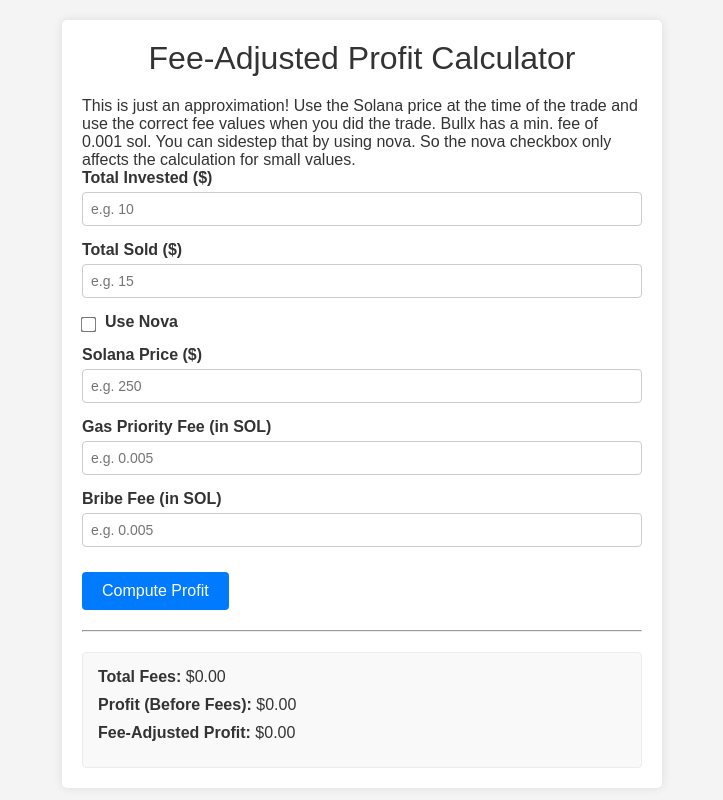
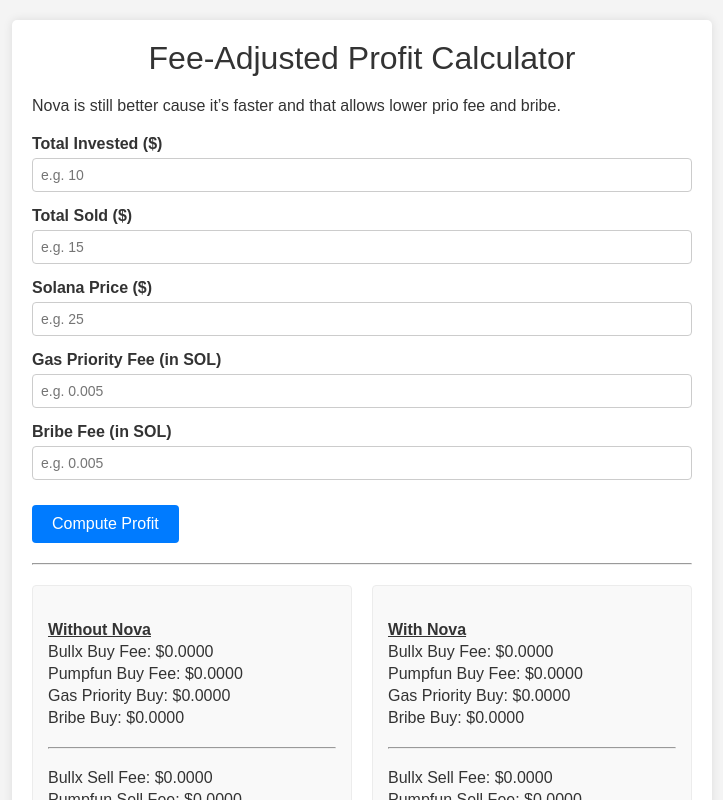
Before and after one commit to aleph-8/aleph-8.github.io, a plain HTML site: page fee-adjusted-profit.html in a window 1280 px wide. Both pictures are taken after a click on the button "Compute Profit". Shown: the top 800 px of the page, without its empty margins (278-1001 px from the left). Drawn offline with Linux system fonts and the light colour scheme.

Commit message:
now reporting more info

```diff
--- a/fee-adjusted-profit.html
+++ b/fee-adjusted-profit.html
@@ -20,7 +20,7 @@
         }
 
         .container {
-            max-width: 600px;
+            max-width: 700px;
             margin: 0 auto;
             background: #fff;
             border-radius: 5px;
@@ -32,6 +32,10 @@
             text-align: center;
             margin-bottom: 20px;
             font-weight: normal;
+        }
+
+        .description {
+            margin-bottom: 20px;
         }
 
         .form-group {
@@ -60,17 +64,6 @@
             outline: none;
         }
 
-        .checkbox-group {
-            display: flex;
-            align-items: center;
-            margin: 10px 0;
-        }
-
-        .checkbox-group input[type="checkbox"] {
-            margin-right: 10px;
-            transform: scale(1.2);
-        }
-
         .btn {
             display: inline-block;
             background: #007bff;
@@ -87,21 +80,36 @@
             background: #0056b3;
         }
 
+        hr {
+            margin: 20px 0;
+        }
+
+        .result-header {
+            margin-top: 20px;
+            font-weight: bold;
+            text-decoration: underline;
+        }
+
+        .fee-line {
+            margin: 4px 0;
+        }
+
+        .results-grid {
+            display: grid;
+            grid-template-columns: 1fr 1fr;
+            gap: 20px;
+        }
+
         .result-container {
-            margin-top: 20px;
             padding: 15px;
             background: #f9f9f9;
             border: 1px solid #ececec;
             border-radius: 4px;
         }
 
-        .result-container p {
-            margin-bottom: 10px;
-            font-size: 16px;
-        }
-
-        hr {
-            margin: 20px 0;
+        .footer-note {
+            margin-top: 20px;
+            font-style: italic;
         }
     </style>
 </head>
@@ -110,8 +118,8 @@
 
     <div class="container">
         <h1>Fee-Adjusted Profit Calculator</h1>
-        <span>This is just an approximation! Use the Solana price at the time of the trade and use the correct fee values when you did the trade.</span>
-        <span>Bullx has a min. fee of 0.001 sol. You can sidestep that by using nova. So the nova checkbox only affects the calculation for small values.</span>
+        <p class="description">Nova is still better cause it’s faster and that allows lower prio fee and bribe.</p>
+
         <div class="form-group">
             <label for="invested">Total Invested ($)</label>
             <input id="invested" type="number" step="any" placeholder="e.g. 10">
@@ -122,14 +130,9 @@
             <input id="sold" type="number" step="any" placeholder="e.g. 15">
         </div>
 
-        <div class="checkbox-group">
-            <input id="novaCheck" type="checkbox">
-            <label for="novaCheck" style="display: inline;">Use Nova</label>
-        </div>
-
         <div class="form-group">
             <label for="solanaPrice">Solana Price ($)</label>
-            <input id="solanaPrice" type="number" step="any" placeholder="e.g. 250">
+            <input id="solanaPrice" type="number" step="any" placeholder="e.g. 25">
         </div>
 
         <div class="form-group">
@@ -146,47 +149,61 @@
 
         <hr>
 
-        <div id="result" class="result-container"></div>
+        <div class="results-grid">
+            <div id="resultNoNova" class="result-container"></div>
+            <div id="resultNova" class="result-container"></div>
+        </div>
+
+        <p class="footer-note">Compare both results above. Typically, Nova is faster with potentially lower priority/bribe fees.</p>
     </div>
 
     <script>
+        // Computes the bullx fee depending on whether Nova is used
+        function bullxFee(amount, solanaPrice, withNova) {
+            // If Nova is used => 1% fee, no minimum
+            if (withNova) {
+                return 0.01 * amount;
+            }
+            // Otherwise, 1% or at least 0.001 SOL worth of USD
+            const feeInDollars = 0.01 * amount;
+            const minDollars = 0.001 * solanaPrice;
+            return (feeInDollars < minDollars) ? minDollars : feeInDollars;
+        }
+
+        // Main compute function
         function computeProfit() {
             // Read inputs
             const invested = parseFloat(document.getElementById("invested").value) || 0;
             const sold = parseFloat(document.getElementById("sold").value) || 0;
-            const novaChecked = document.getElementById("novaCheck").checked;
             const solanaPrice = parseFloat(document.getElementById("solanaPrice").value) || 0;
             const gasPriority = parseFloat(document.getElementById("gasPriority").value) || 0;
             const bribeFee = parseFloat(document.getElementById("bribeFee").value) || 0;
 
-            // Function to compute bullx fee (in dollars) for a given $ amount
-            function bullxFee(amount) {
-                if (novaChecked) {
-                    // If Nova is checked, just 1% of amount (no min)
-                    return 0.01 * amount;
-                } else {
-                    // Otherwise, 1% of amount, but at least 0.001 SOL worth of USD
-                    const feeInDollars = 0.01 * amount;
-                    const minDollars = 0.001 * solanaPrice;
-                    return (feeInDollars < minDollars) ? minDollars : feeInDollars;
-                }
-            }
+            // We'll compute the scenario WITHOUT Nova and WITH Nova
+            const resultsNoNova = calculateScenario(invested, sold, solanaPrice, gasPriority, bribeFee, false);
+            const resultsNova = calculateScenario(invested, sold, solanaPrice, gasPriority, bribeFee, true);
 
-            // Compute buy fees in $
-            const bullxBuy = bullxFee(invested);
+            // Render the results
+            displayResults('resultNoNova', resultsNoNova, 'Without Nova');
+            displayResults('resultNova', resultsNova, 'With Nova');
+        }
+
+        function calculateScenario(invested, sold, solanaPrice, gasPriority, bribeFee, withNova) {
+            // Buy fees
+            const bullxBuy = bullxFee(invested, solanaPrice, withNova);
             const pumpfunBuy = 0.01 * invested;
             const gasPrioBuy = gasPriority * solanaPrice;
             const bribeBuy = bribeFee * solanaPrice;
 
-            // Compute sell fees in $
-            const bullxSell = bullxFee(sold);
+            // Sell fees
+            const bullxSell = bullxFee(sold, solanaPrice, withNova);
             const pumpfunSell = 0.01 * sold;
             const gasPrioSell = gasPriority * solanaPrice;
             const bribeSell = bribeFee * solanaPrice;
 
             // Sum total fees
             const totalFees = bullxBuy + pumpfunBuy + gasPrioBuy + bribeBuy +
-                bullxSell + pumpfunSell + gasPrioSell + bribeSell;
+                              bullxSell + pumpfunSell + gasPrioSell + bribeSell;
 
             // Raw profit
             const rawProfit = sold - invested;
@@ -194,13 +211,40 @@
             // Fee-adjusted profit
             const feeAdjustedProfit = rawProfit - totalFees;
 
-            // Update result display
-            const resultDiv = document.getElementById("result");
-            resultDiv.innerHTML = `
-        <p><strong>Total Fees:</strong> $${totalFees.toFixed(2)}</p>
-        <p><strong>Profit (Before Fees):</strong> $${rawProfit.toFixed(2)}</p>
-        <p><strong>Fee-Adjusted Profit:</strong> $${feeAdjustedProfit.toFixed(2)}</p>
-      `;
+            return {
+                bullxBuy,
+                pumpfunBuy,
+                gasPrioBuy,
+                bribeBuy,
+                bullxSell,
+                pumpfunSell,
+                gasPrioSell,
+                bribeSell,
+                totalFees,
+                rawProfit,
+                feeAdjustedProfit
+            };
+        }
+
+        function displayResults(elementId, data, title) {
+            // Build the result HTML
+            const html = `
+                <div class="result-header">${title}</div>
+                <div class="fee-line">Bullx Buy Fee: $${data.bullxBuy.toFixed(4)}</div>
+                <div class="fee-line">Pumpfun Buy Fee: $${data.pumpfunBuy.toFixed(4)}</div>
+                <div class="fee-line">Gas Priority Buy: $${data.gasPrioBuy.toFixed(4)}</div>
+                <div class="fee-line">Bribe Buy: $${data.bribeBuy.toFixed(4)}</div>
+                <hr>
+                <div class="fee-line">Bullx Sell Fee: $${data.bullxSell.toFixed(4)}</div>
+                <div class="fee-line">Pumpfun Sell Fee: $${data.pumpfunSell.toFixed(4)}</div>
+                <div class="fee-line">Gas Priority Sell: $${data.gasPrioSell.toFixed(4)}</div>
+                <div class="fee-line">Bribe Sell: $${data.bribeSell.toFixed(4)}</div>
+                <hr>
+                <div class="fee-line"><strong>Total Fees:</strong> $${data.totalFees.toFixed(4)}</div>
+                <div class="fee-line"><strong>Profit (Before Fees):</strong> $${data.rawProfit.toFixed(4)}</div>
+                <div class="fee-line"><strong>Fee-Adjusted Profit:</strong> $${data.feeAdjustedProfit.toFixed(4)}</div>
+            `;
+            document.getElementById(elementId).innerHTML = html;
         }
     </script>
 </body>
```
